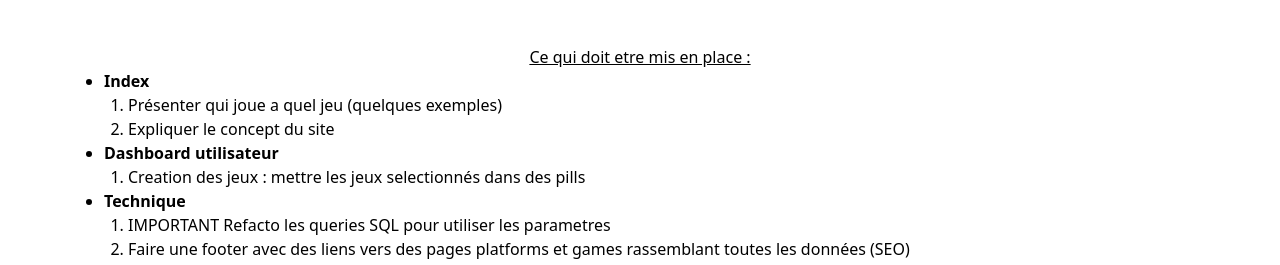
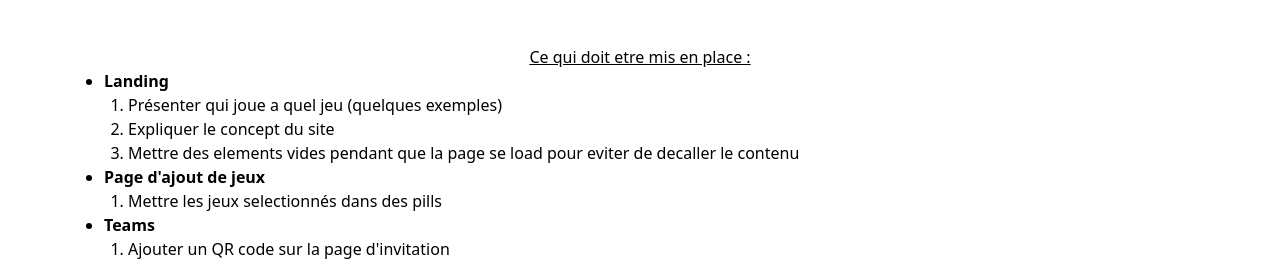
Before and after one commit to Balatzar/nobody-games-alone, a Next.js app: page / in a window 1280 px wide. Shown: the part 673-938 px from the top of the page. Built offline with nearby package versions, Linux system fonts and the light colour scheme; no server answers.

Commit message:
Update todos

```diff
--- a/pages/index.js
+++ b/pages/index.js
@@ -137,25 +137,39 @@ export default function IndexPage() {
         </h4>
         <ul className="list-disc pl-6">
           <li>
-            <b>Index</b>
+            <b>Landing</b>
             <ul className="list-decimal pl-6">
               <li>Présenter qui joue a quel jeu (quelques exemples)</li>
               <li>Expliquer le concept du site</li>
+              <li>
+                Mettre des elements vides pendant que la page se load pour
+                eviter de decaller le contenu
+              </li>
             </ul>
           </li>
           <li>
-            <b>Dashboard utilisateur</b>
+            <b>Page d'ajout de jeux</b>
+            <ul className="list-decimal pl-6">
+              <li>Mettre les jeux selectionnés dans des pills</li>
+            </ul>
+          </li>
+          <li>
+            <b>Teams</b>
             <ul className="list-decimal pl-6">
               <li>
-                Creation des jeux : mettre les jeux selectionnés dans des pills
+                Ajouter un{" "}
+                <a href="https://github.com/zpao/qrcode.react">QR code</a> sur
+                la page d'invitation
               </li>
             </ul>
           </li>
           <li>
             <b>Technique</b>
             <ul className="list-decimal pl-6">
+              <li>Faire une page de tchat global par team</li>
               <li>
-                IMPORTANT Refacto les queries SQL pour utiliser les parametres
+                Refacto les forms pour utiliser{" "}
+                <a href="https://formik.org/">Formik</a>
               </li>
               <li>
                 Faire une footer avec des liens vers des pages platforms et
```
